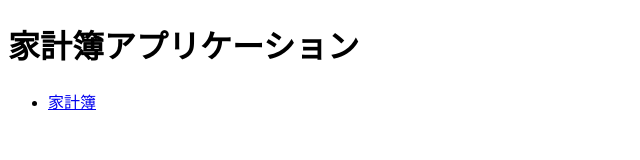
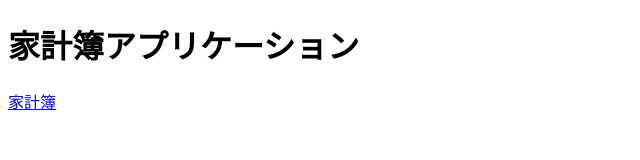
Before and after one commit to ca01231010/kakeibo, a website: page home.html in a window 1280 px wide. Shown: the whole page, without its empty margins (0-640 px from the left). Drawn offline with nearby package versions, Linux system fonts and the light colour scheme.

Commit message:
なにしとんのかわからんなって戻った

```diff
--- a/home.html
+++ b/home.html
@@ -6,11 +6,7 @@
 </head>
 <body>
     <h1>家計簿アプリケーション</h1>
-
-    <ul>
-        <li><a href="./karenda-4.html">家計簿</a></li>
-    </ul>
-
+    <a href="./karenda-4.html">家計簿</a>
 
 </body>
 </html>
```
Also changed, not shown: 1 other file.
